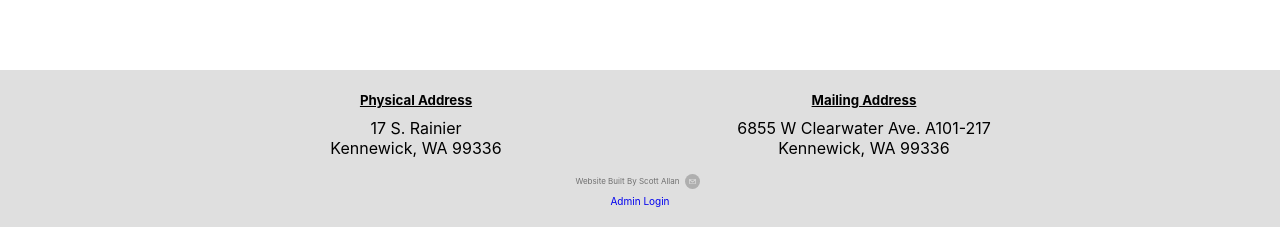
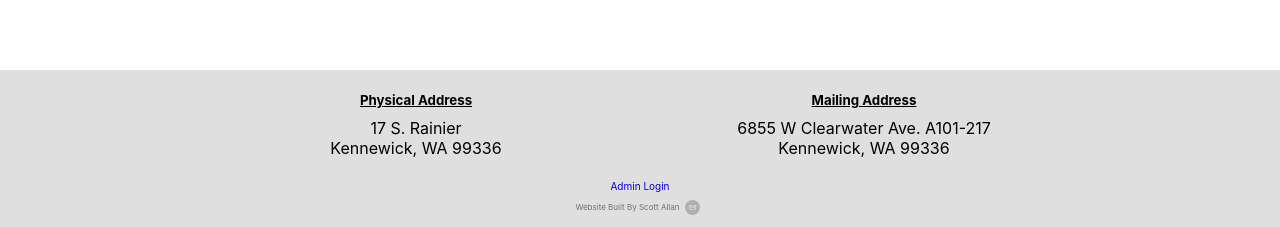
Before and after one commit to sallan306/NazareneChurchWebsite, a React (Create React App) app in the folder client/: page / in a window 1280 px wide. Shown: the part 1561-1788 px from the top of the page. Built offline with nearby package versions, Linux system fonts and the light colour scheme; what re-base would draw is missing.

Commit message:
finished

```diff
--- a/client/src/App.css
+++ b/client/src/App.css
@@ -128,6 +128,14 @@ body {
   background: rgb(223, 223, 223);
 }
 .footerAddresses {
+  width: 70%;
+  margin-left: 15%;
+}
+.footerScott {
+  width: 70%;
+  margin-left: 15%;
+}
+.footerLogin {
   width: 70%;
   margin-left: 15%;
 }
--- a/client/src/Pages/Components/Footer.js
+++ b/client/src/Pages/Components/Footer.js
@@ -22,6 +22,7 @@ class Footer extends Component {
                 Kennewick, WA 99336
               </p>
             </div>
+
             <div className="address">
               <h5 className="footerAddressType">Mailing Address </h5>
               <p className="footerAddress">
@@ -29,53 +30,26 @@ class Footer extends Component {
                 Kennewick, WA 99336
               </p>
             </div>
-            {/* <h5>
-              For your convenience we offer tithe online, as well as
-              automated monthly payments
-            </h5> */}
-            {/* <form
-              action="https://www.paypal.com/cgi-bin/webscr"
-              method="post"
-              target="_top"
-            >
-              <input type="hidden" name="cmd" value="_donations" />
-              <input type="hidden" name="business" value="VEK6YSLLRQXWU" />
-              <input
-                type="hidden"
-                name="item_name"
-                value="To support our great church ministry"
-              />
-              <input type="hidden" name="currency_code" value="USD" />
-              <input
-                className="paypalPicture"
-                type="image"
-                src={FooterDonation}
-                border="0"
-                name="submit"
-                title="PayPal - The safer, easier way to pay online!"
-                alt="Donate with PayPal button"
-              />
-              <img
-                alt=""
-                border="0"
-                src="https://www.paypal.com/en_US/i/scr/pixel.gif"
-                width="1"
-                height="1"
-              />
-            </form> */}
-            {/* <SocialIcon url="https://www.facebook.com/StoryPointComunityChurchOfTheNazarene" /> */}
-            {/* <SocialIcon network="email" url="info@storypoint.info" /> */}
-            <div
+          </div>
+          <div className="footerLogin">
+            <Link className="adminLoginLink" to="/login">
+              Admin Login
+            </Link>
+          </div>
+          <div className="footerScott">
+            <a
+              href="mailto:sallan306@gmail.com"
+              onMouseEnter={() => this.setState({ isRotating: true })}
+              onMouseLeave={() => this.setState({ isRotating: false })}
               className="mySignature"
               style={{
+                textDecoration: "none",
                 transition: "0.9s",
                 color: this.state.isRotating ? "blue" : "black"
               }}
             >
               Website Built By Scott Allan
               <SocialIcon
-                onMouseEnter={() => this.setState({ isRotating: true })}
-                onMouseLeave={() => this.setState({ isRotating: false })}
                 style={{
                   height: 15,
                   width: 15,
@@ -85,14 +59,8 @@ class Footer extends Component {
                     : "rotateY(0deg)"
                 }}
                 network="email"
-                url="mailto:sallan306@gmail.com"
               />
-            </div>
-            <div>
-              <Link className="adminLoginLink" to="/login">
-                Admin Login
-              </Link>
-            </div>
+            </a>
           </div>
         </div>
       </div>
```
Also changed, not shown: 13 other files (tests, documents, lock files or other folders).
